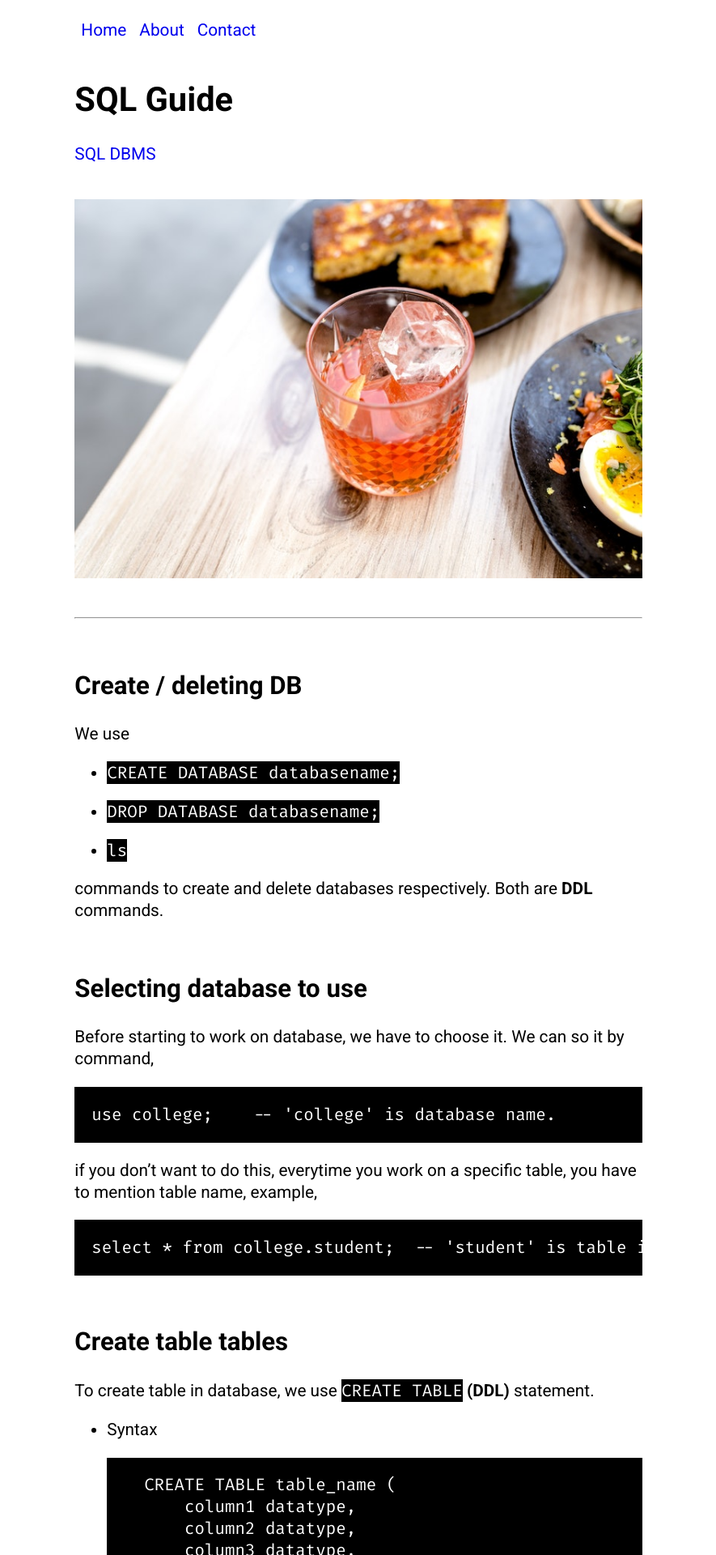
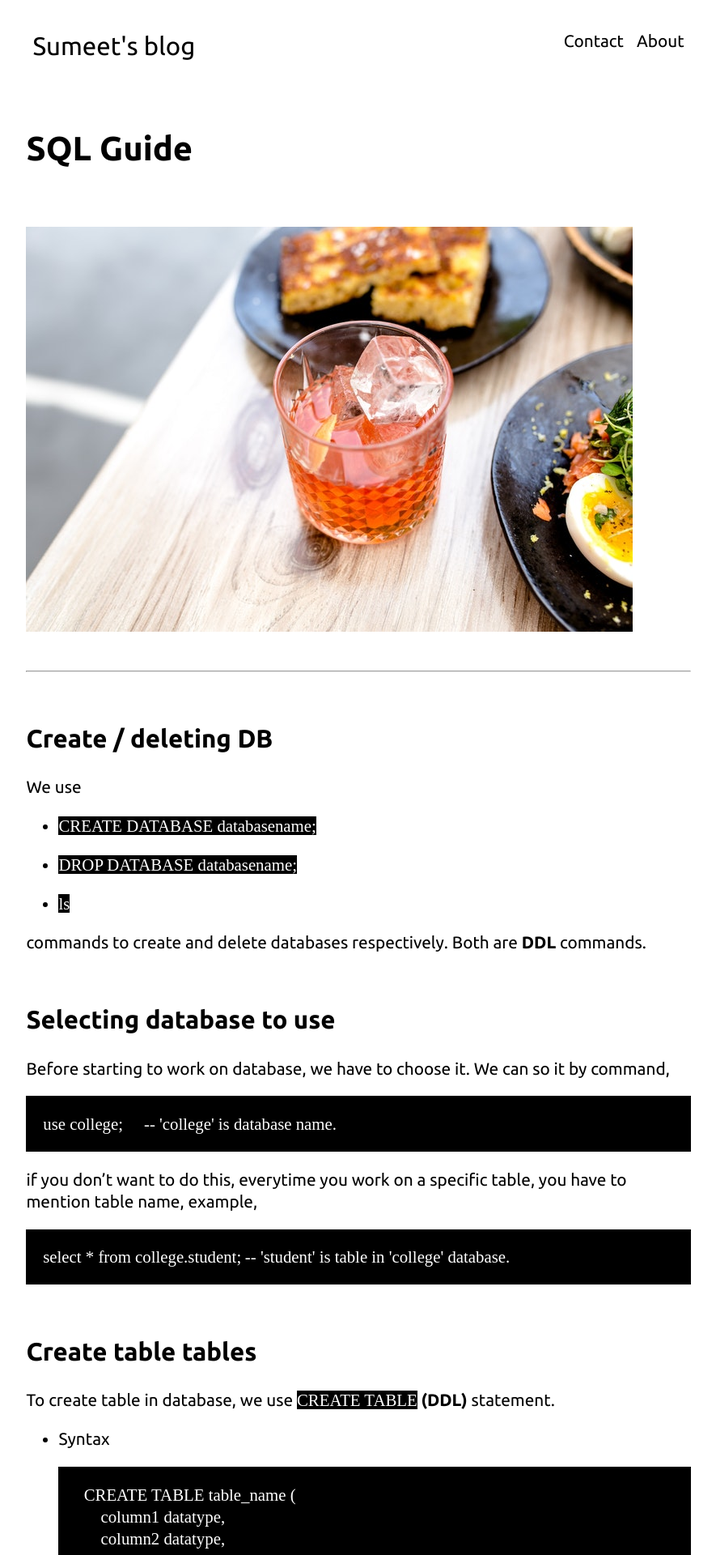
Before and after one commit to sumeetmathpati/sumeetmathpati.github.io, a Jekyll site: the page built from _posts/2020-09-19-SQL guide.md, in a window 1280 px wide. Shown: the top 1920 px of the page at 81% size, without its empty margins (197-1082 px from the left). Built offline with Jekyll 4.4.1, drawn with Linux system fonts in a browser that asks for light colours; some of the changed text lies outside the part shown.

Commit message:
updated css

```diff
--- a/_layouts/default.html
+++ b/_layouts/default.html
@@ -10,26 +10,16 @@
         <div class="wrapper">
 
             <ul id="navbar">
-                <li><a href="{{ site.baseurl }}/index.html">Home</a></li>
-                <!-- <li class="dropdown">
-                    <a href="javascript:void(0)" class="dropbtn">Tutorials</a>
-                    <div class="dropdown-content">
-                        {% for category in site.categories %}
-                        {% assign category_name = category[0] %}
-                        <a href="/category/{{ category_name | slugify }}/">{{ category_name | replace: "-", " " }}</a>
-                        {% endfor %}
-                    </div>
-                </li> -->
-                <li><a href="{{ site.baseurl }}/about.html">About</a></li>
-                <li><a href="{{ site.baseurl }}/contact.html">Contact</a></li>
-
+                <li class="navbar-item" id="site-name"><a href="{{ site.baseurl }}/index.html">{{ site.title }}</a></li>
+                <li class="navbar-item"><a href="{{ site.baseurl }}/about.html">About</a></li>
+                <li class="navbar-item"><a href="{{ site.baseurl }}/contact.html">Contact</a></li>
             </ul>
 
             {{ content }}
 
+            <p>&copy; 2020 {{ site.title }}</p>
+
             <hr>
-
-            <p>&copy; 2020 Sumeet Mathpati</p>
 
         </div>
     </main>
--- a/_layouts/post.html
+++ b/_layouts/post.html
@@ -3,10 +3,6 @@ layout: default
 ---
 
 <h1>{{ page.title }}</h1>
-
-{% for tag in page.tags %}
-<span class="tag-label"><a href="/tag/{{ tag | slugify }}/">{{ tag | replace: "-", " " }}</a></span>
-{% endfor %}
 
 <!-- Post Featured Image -->
 {% if page.image %}
--- a/_sass/tinyblog.scss
+++ b/_sass/tinyblog.scss
@@ -1,25 +1,11 @@
-@import url('https://fonts.googleapis.com/css2?family=Fira+Code&family=Roboto:ital,wght@0,400;0,700;1,400&display=swap');
-
-// @mixin dark-appearance {
-//   filter: invert(1);
-//   img {
-//     filter: invert(1);
-
-//     &.ioda { filter: invert(0); }
-//   }
-// }
-
-// html[a="dark"] { @include dark-appearance; }
-
-// @media (prefers-color-scheme: dark) {
-//   html[a="auto"] { @include dark-appearance; }
-// }
+@import url('https://fonts.googleapis.com/css2?family=Ubuntu:wght@400;700&display=swap');
+@import url('https://fonts.googleapis.com/css2?family=Lato:ital,wght@0,900;1,400&display=swap');
 
 html {
 
   color: #000000;
   background-color: white;
-  font-family: "Roboto";
+  font-family: "Ubuntu";
   font-size: 1.3rem;
   line-height: 1.3;
   -webkit-font-smoothing: antialiased;
@@ -33,10 +19,12 @@ p { margin: 1rem 0; }
 
 a {
   text-decoration: none;
+  color: black;
 }
 
 a:hover {
-  color: #1a1a1a
+  color: #404040;
+  text-decoration: underline;
 }
 
 img {
@@ -47,7 +35,7 @@ img {
 *:target { background-color: yellow; }
 
 .wrapper {
-  max-width: 60ch;
+  max-width: 70ch;
   margin: 0rem auto;
   padding: 0 1rem;
 }
@@ -88,14 +76,47 @@ blockquote {
   p { margin: 0; }
 }
 
-.post_date {
-  font-size: 0.7em;
+#navbar {
+  list-style-type: none;
+  margin-bottom: 3em;
+  padding: 0;
+  overflow: hidden;
 }
 
-.post_title {
+#navbar li {
+  margin: 0.4rem 0;
+  vertical-align: bottom;
+}
+
+#navbar li a {
+  display: block;
+  padding: 8px;
+  color: black;
+}
+
+.navbar-item {
+  float: right;
+}
+
+#site-name {
+  font-size: 1.5em;
+  font-family: "Ubuntu";
+  float: left;
+}
+
+#site-name:hover{
+  text-decoration: none;
+}
+
+.post-title {
+  font-family: "Lato";
+  font-size: 2em;
   vertical-align: baseline;
-  color: 333333;
   font-weight: bold;
+}
+
+.post-title:hover {
+  text-decoration: none;
 }
 
 .post {
@@ -103,24 +124,7 @@ blockquote {
   margin-bottom: 8px;
 }
 
-#navbar {
-  list-style-type: none;
-  margin: 0;
-  padding: 0;
-  overflow: hidden;
-}
-
-#navbar li {
-  margin: 0.4rem 0;
-  float: left;
-}
-
-#navbar li a {
-  display: block;
-  padding: 8px;
-}
-
-.post_date {
+.post-date {
   font-style: italic;
 }
 
@@ -132,28 +136,13 @@ blockquote {
   margin-top: 1rem;
 }
 
-li.dropdown {
-  display: inline-block;
+.tag-label {
+  font-size: 14px;
+  padding: 5px;
+  border: 1px solid black;
 }
 
-.dropdown-content {
-  display: none;
-  position: absolute;
-  background-color: white;
-  min-width: 160px;
-  z-index: 1;
+.tag-label a {
+  font-style: italic;
+  color: black;
 }
-
-.dropdown-content a {
-  color: black;
-  padding: 12px 16px;
-  text-decoration: none;
-  display: block;
-  text-align: left;
-}
-
-.dropdown-content a:hover {background-color: #f1f1f1;}
-
-.dropdown:hover .dropdown-content {
-  display: block;
-}
```
Also changed, not shown: _layouts/home.html (+0 -8 lines), index.html (+5 -9 lines).
